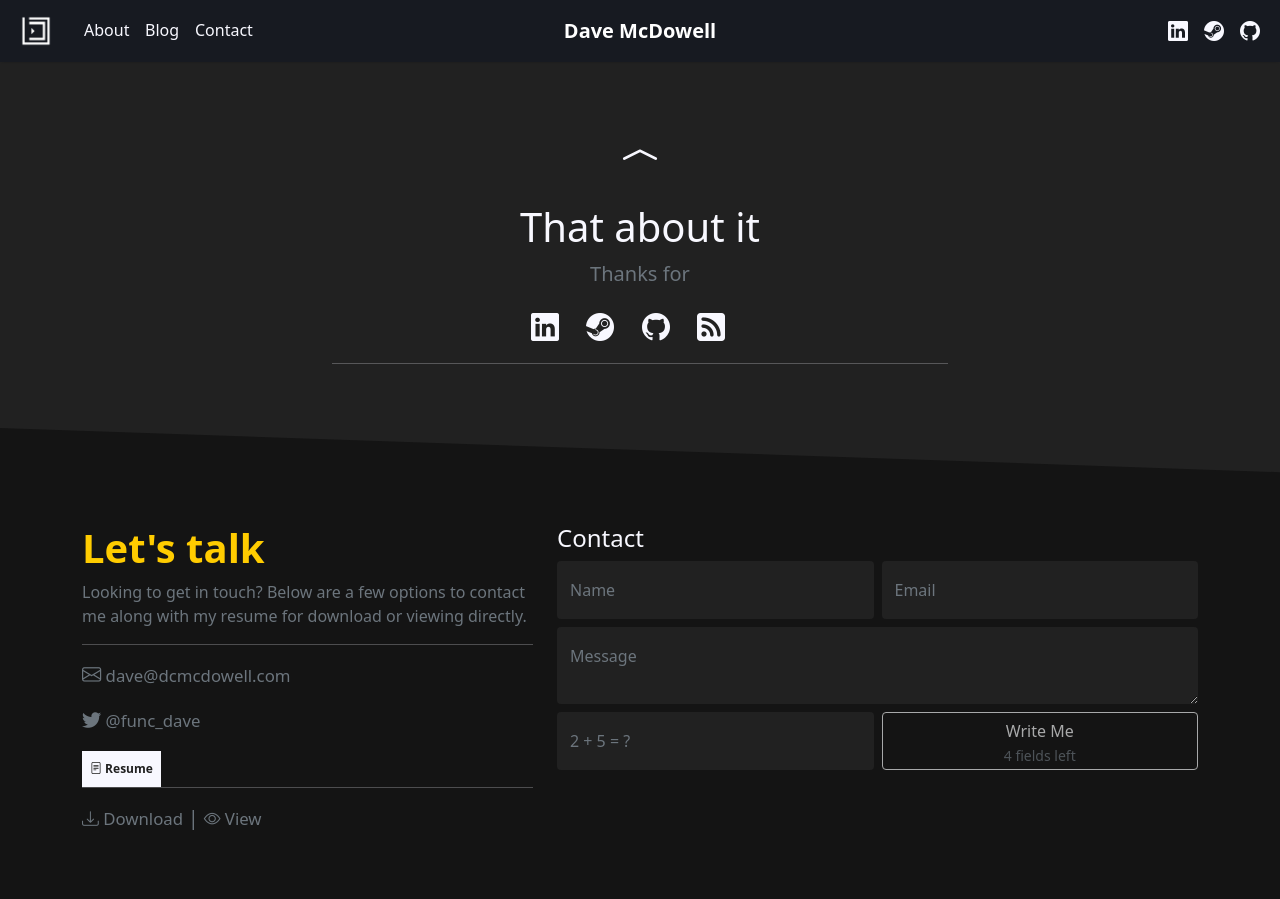
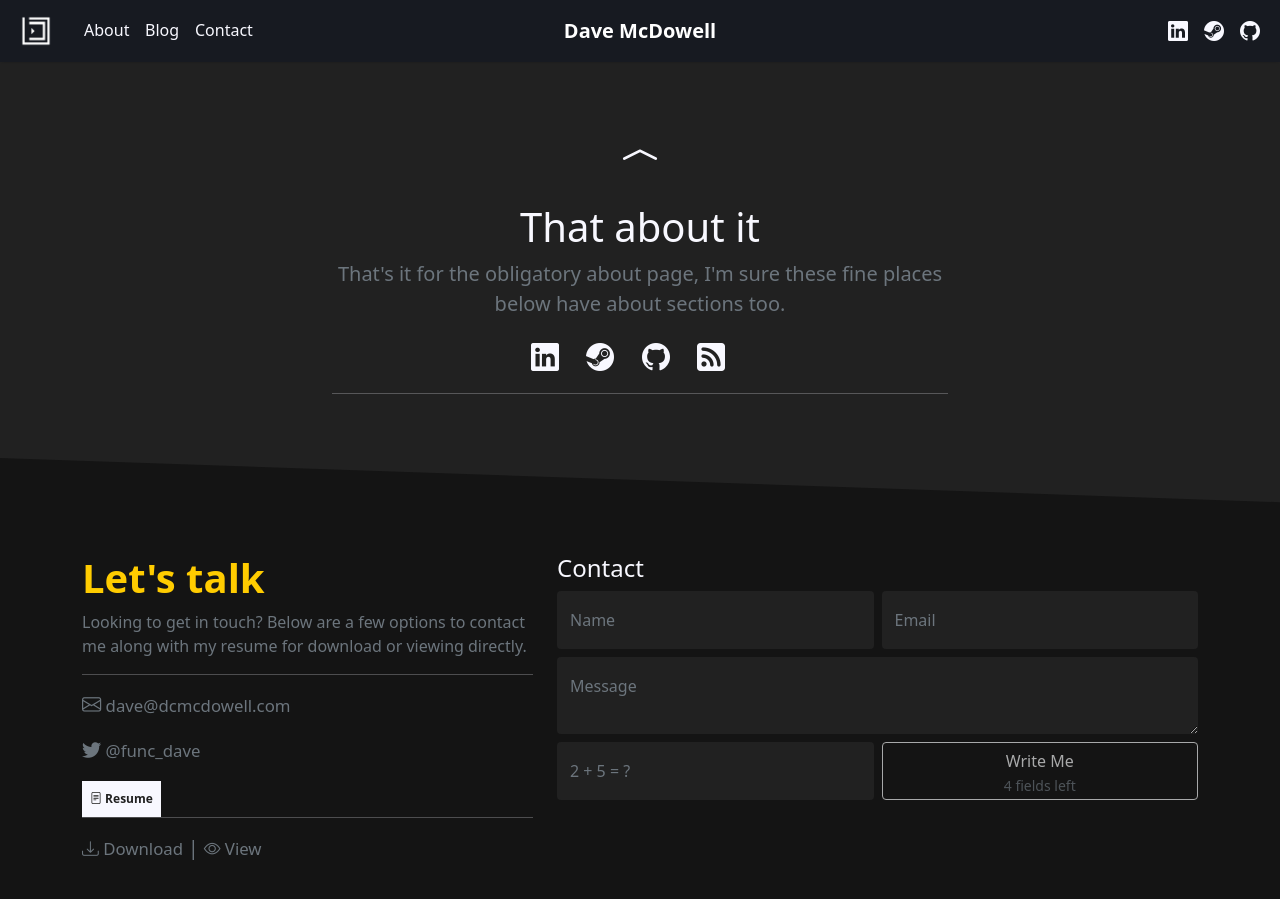
Before and after one commit to davemcdowell/portfolio, a Jekyll site: the page built from about.html, in a window 1280 px wide and 900 px high, scrolled down 2968 px. Built offline with Jekyll 4.4.1, drawn with Linux system fonts in a browser that asks for light colours; nearby versions of some CDN libraries.

Commit message:
Update content.yml

```diff
--- a/_data/content.yml
+++ b/_data/content.yml
@@ -62,7 +62,7 @@ about:
   ender:
     title: That about it
     copy: >-
-      Thanks for
+      That's it for the obligatory about page, I'm sure these fine places below have about sections too.
     link: "#top"
 gallery:
   ender:
```
